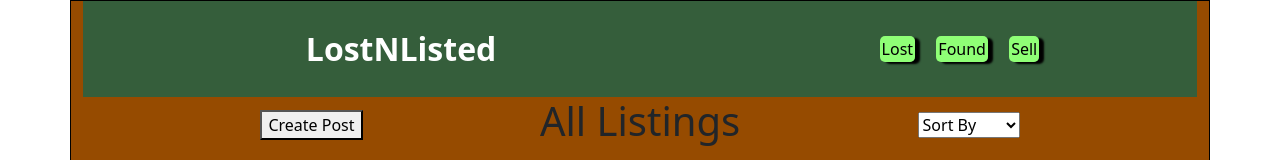
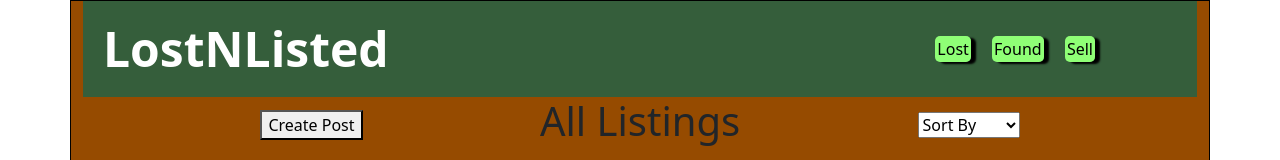
Before and after one commit to youcancallmejay/LostNListed-Group-Project, a React (Create React App) app in the folder client/: page / in a window 1280 px wide. Shown: the top 160 px of the page. Built offline with nearby package versions, Linux system fonts and the light colour scheme; no server answers.

Commit message:
adjust site title container css styling

```diff
--- a/client/src/main.css
+++ b/client/src/main.css
@@ -69,8 +69,7 @@ HEADER ATTRIBUTES
   display: flex;
   height: 6rem;
   align-items: center;
-  padding-left: 20%;
-  padding-right: 20%;
+  padding-right: 15%;
 }
 
 .siteHeader {
@@ -91,7 +90,7 @@ HEADER ATTRIBUTES
 }
 
 .siteTitle {
-  font-size: 2rem;
+  font-size: 3rem;
   text-decoration: none;
   font-weight: bold;
   color: white;
```
